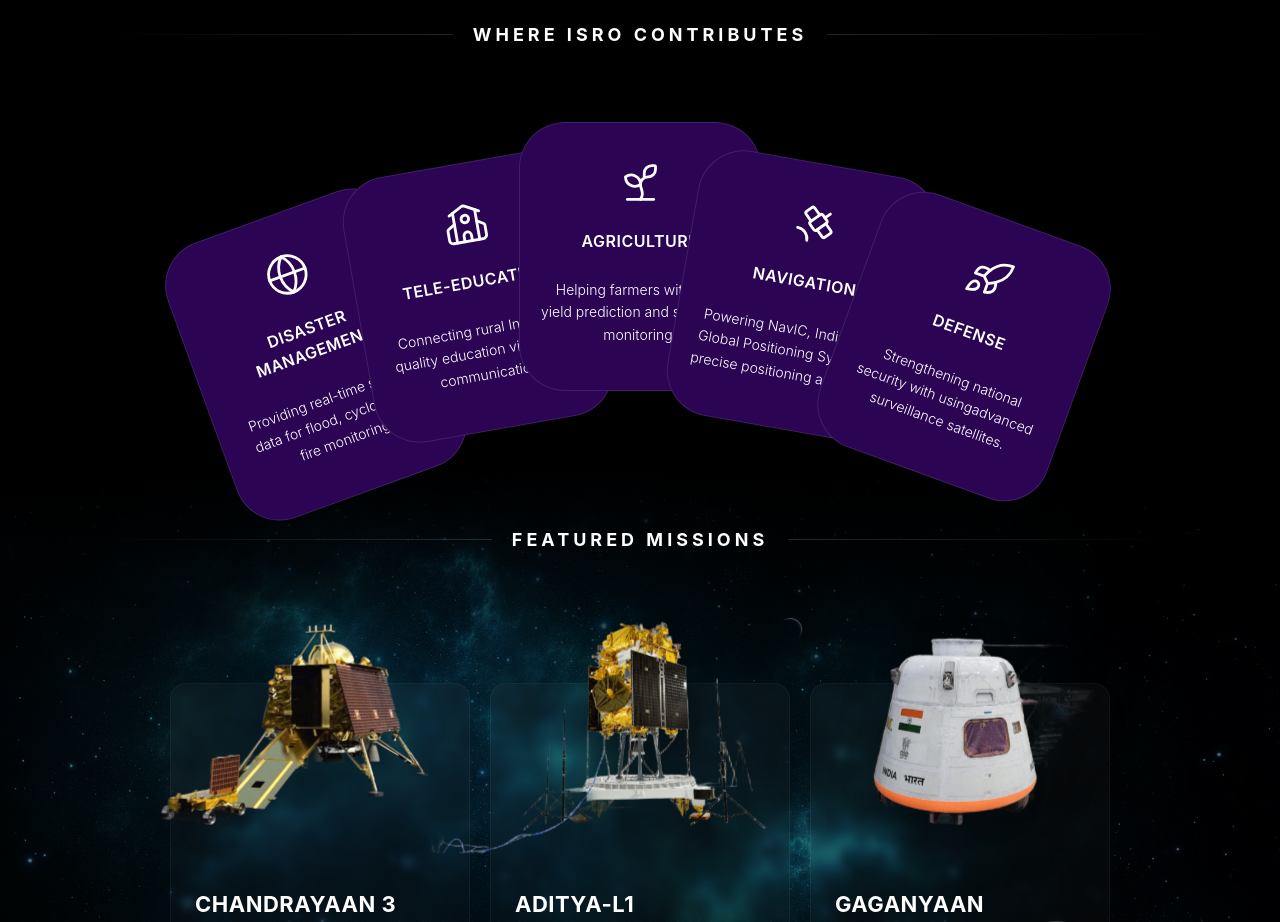
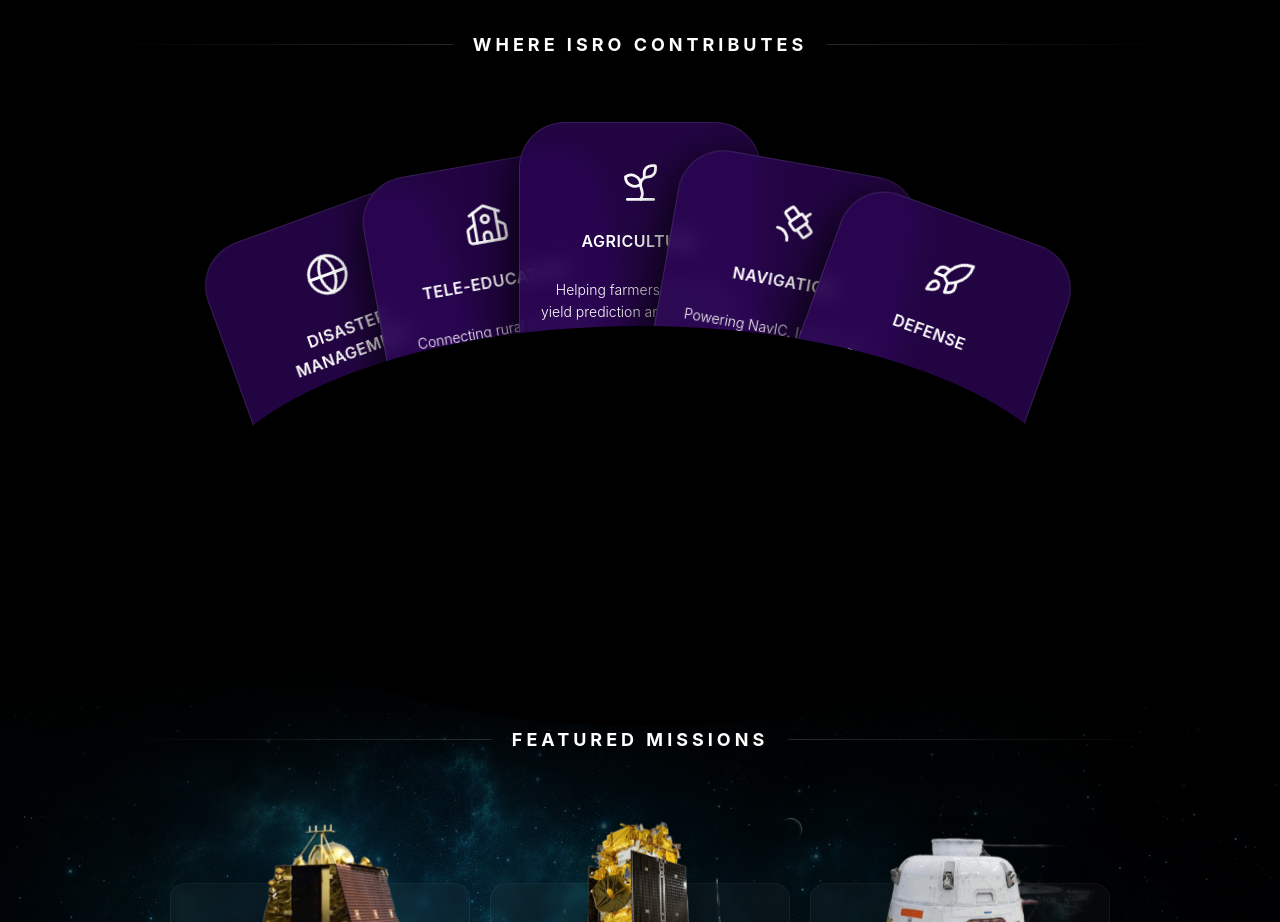
Before and after one commit to Bhavik10000000/isro-redesigned, a React (Vite) app: page / in a window 1280 px wide. Shown: the part 1460-2382 px from the top of the page. Built offline with nearby package versions, Linux system fonts and the light colour scheme.

Commit message:
Card Animated

```diff
--- a/src/css/App.css
+++ b/src/css/App.css
@@ -751,15 +751,17 @@
     rgba(255, 255, 255, 0.09) 0%,
     rgba(255, 255, 255, 0.05) 100%
   ); */
-  margin: -40px;
+  margin: -50px;
   border: 1px solid rgba(255, 255, 255, 0.1);
   border-radius: 46px;
   text-align: center;
   padding: 30px 20px 30px;
   transition: all 0.4s cubic-bezier(0.16, 1, 0.3, 1);
   /* backdrop-filter: blur(1px); */
-  background-color: rgb(43, 5, 84);
+  background-color: rgb(43, 5, 84, 0.8);
   position: relative;
+  backdrop-filter: blur(10px);
+  box-shadow: 0px 10px 50px rgba(0, 0, 0, 1);
   transition: all 0.2s ease-in-out;
 }
 .card-1 {
@@ -781,34 +783,63 @@
 .card-1:hover {
   transform: translateY(-10px) rotate(-20deg);
   background-color: rgb(0, 0, 0, 0.6);
+  border-color: rgba(255, 255, 255, 0.3);
   z-index: 1;
-  backdrop-filter: blur(2px);
+  backdrop-filter: blur(3px);
 }
 .card-2:hover {
   transform: translateY(-10px) rotate(-10deg);
   background-color: rgb(0, 0, 0, 0.6);
+  border-color: rgba(255, 255, 255, 0.3);
 
+  backdrop-filter: blur(3px);
   z-index: 1;
 }
 .card-3:hover {
-  transform: translateY(-10px) rotate(0deg);
+  transform: translateY(-30px) rotate(0deg);
   background-color: rgb(0, 0, 0, 0.6);
-
+  backdrop-filter: blur(3px);
+  border-color: rgba(255, 255, 255, 0.3);
   z-index: 1;
 }
 .card-4:hover {
   transform: translateY(-10px) rotate(+10deg);
   background-color: rgb(0, 0, 0, 0.6);
+  backdrop-filter: blur(3px);
 
+  border-color: rgba(255, 255, 255, 0.3);
   z-index: 1;
 }
 .card-5:hover {
   transform: translateY(-10px) rotate(+20deg);
   background-color: rgb(0, 0, 0, 0.6);
+  border-color: rgba(255, 255, 255, 0.3);
+  backdrop-filter: blur(3px);
 
   z-index: 1;
 }
+.div-circle {
+  display: flex;
+  justify-content: center;
+  margin-bottom: auto;
+  padding-bottom: 100px;
+  padding-bottom: 200px;
+}
+.circle {
+  display: flex;
+  z-index: 10;
+  justify-content: center;
 
+  color: #000;
+  width: 70%;
+  margin-left: auto;
+  margin-right: auto;
+  height: 400px;
+  margin-top: -140px;
+  border-radius: 80%;
+  position: absolute;
+  background-color: black;
+}
 /* .contribution-card:hover {
   transform: translateY(-6px);
   border-color: rgba(255, 255, 255, 1);
--- a/src/pages/Home.jsx
+++ b/src/pages/Home.jsx
@@ -161,6 +161,9 @@
           ))}
         </div>
       </section>
+      <div className="div-circle">
+        <div className="circle">Hello</div>
+      </div>
 
       <section className="section2-bg">
         <div className="section-heads">
```
